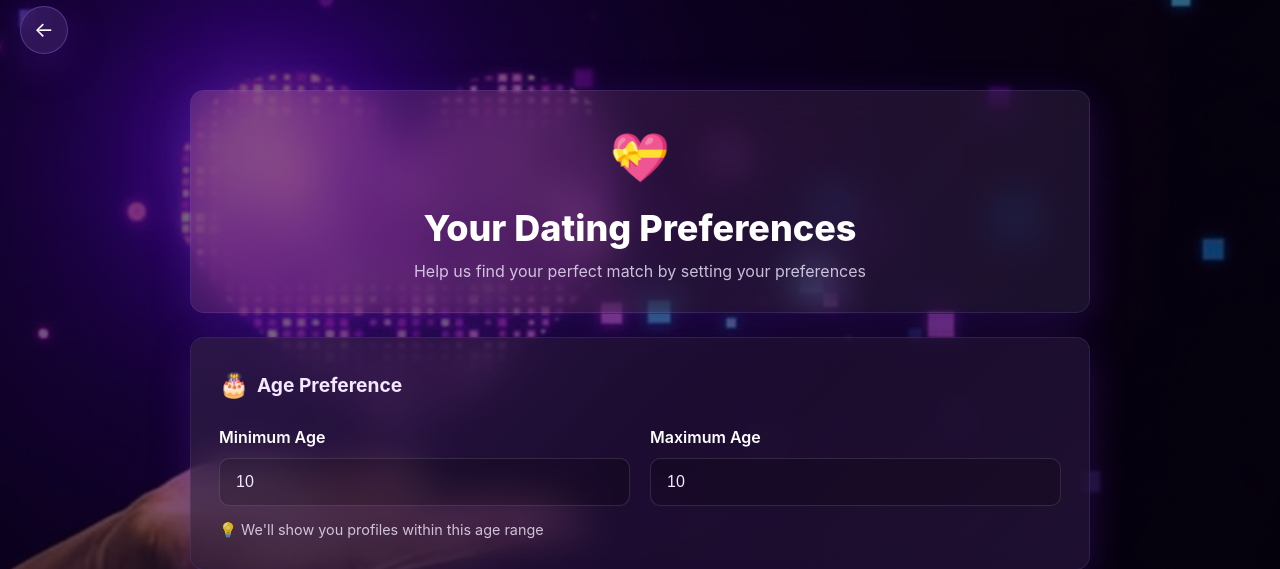
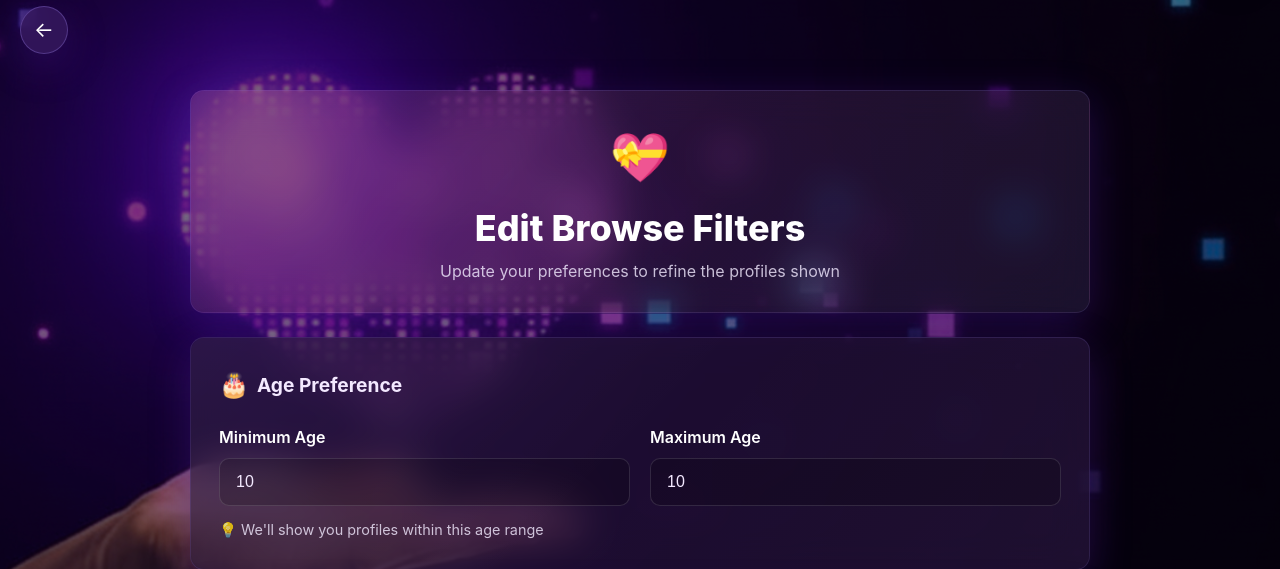
Before and after one commit to thesudesh/MeetBeyond-Backend, a PHP site: page /preferences.php?return=browse in a window 1280 px wide. Shown: the part 84-653 px from the top of the page. Run offline with PHP 8.4, Linux system fonts and the light colour scheme; the visitor is signed in with stand-in values (Sample User, id 1); tables that the repository leaves empty hold one stand-in row (values such as "Sample post"); grey boxes marked "Sample" are stand-in pictures.

Commit message:
fix : redirect prefrences from browse back to browse

```diff
--- a/browse.php
+++ b/browse.php
@@ -258,7 +258,7 @@ $photo_base = "MBusers/photos/";
                         , Ages <?php echo $min_age; ?>-<?php echo $max_age; ?> first
                     <?php endif; ?>
                 </span>
-                <a href="preferences.php" style="color: var(--accent-purple); text-decoration: none; margin-left: 8px; font-size: 0.85rem;">
+                <a href="preferences.php?return=browse" style="color: var(--accent-purple); text-decoration: none; margin-left: 8px; font-size: 0.85rem;">
                     ⚙️ Edit
                 </a>
             </div>
--- a/preferences.php
+++ b/preferences.php
@@ -10,6 +10,7 @@ if (!isset($_SESSION['user_id'])) {
 $user_id = $_SESSION['user_id'];
 $error = '';
 $must_complete = isset($_GET['complete']);
+$return_to = $_GET['return'] ?? null;
 
 // Load preferences if any
 $stmt = $conn->prepare("SELECT min_age, max_age, gender_pref, location, relationship_type, interests FROM Preferences WHERE user_id=?");
@@ -26,6 +27,7 @@ if ($_SERVER["REQUEST_METHOD"] === "POST") {
     $location = trim($_POST['location']);
     $relationship_type = trim($_POST['relationship_type']);
     $interests = trim($_POST['interests']);
+    $return_to = $_POST['return'] ?? null;
 
     if ($min_age < 18 || $max_age < $min_age) {
         $error = "Please enter a valid age range (minimum age at least 18, max age not less than min age).";
@@ -50,8 +52,15 @@ if ($_SERVER["REQUEST_METHOD"] === "POST") {
             $stmt->execute();
             $stmt->close();
         }
-        // Redirect to photos setup
-        header('Location: photos.php?complete=1');
+
+
+        // Redirect based on where user came from
+        if ($return_to === 'browse') {
+            header('Location: browse.php');
+        } else {
+            // Default redirect for initial profile setup
+            header('Location: photos.php?complete=1');
+        }
         exit;
     }
 }
@@ -72,8 +81,13 @@ if ($_SERVER["REQUEST_METHOD"] === "POST") {
         <div class="card" style="margin-bottom:24px;background:linear-gradient(135deg,rgba(244,114,182,0.15),rgba(167,139,250,0.1))">
             <div style="text-align:center">
                 <div style="font-size:3rem;margin-bottom:12px">💝</div>
-                <h2 class="page-title" style="margin-bottom:8px">Your Dating Preferences</h2>
-                <p style="color:var(--muted);margin:0">Help us find your perfect match by setting your preferences</p>
+                <?php if ($return_to === 'browse'): ?>
+                    <h2 class="page-title" style="margin-bottom:8px">Edit Browse Filters</h2>
+                    <p style="color:var(--muted);margin:0">Update your preferences to refine the profiles shown</p>
+                <?php else: ?>
+                    <h2 class="page-title" style="margin-bottom:8px">Your Dating Preferences</h2>
+                    <p style="color:var(--muted);margin:0">Help us find your perfect match by setting your preferences</p>
+                <?php endif; ?>
             </div>
         </div>
 
@@ -88,6 +102,10 @@ if ($_SERVER["REQUEST_METHOD"] === "POST") {
         <?php endif; ?>
 
         <form method="POST" autocomplete="off">
+            <?php if ($return_to): ?>
+                <input type="hidden" name="return" value="<?php echo htmlspecialchars($return_to); ?>">
+
+            <?php endif; ?>
             <!-- Age Range Card -->
             <div class="card" style="margin-bottom:20px">
                 <h3 style="font-size:1.2rem;font-weight:700;margin-bottom:20px;display:flex;align-items:center;gap:8px">
```
Also changed, not shown: quiz.php (+0 -8 lines), sql/schema.sql (renamed from sql/1.sql).
